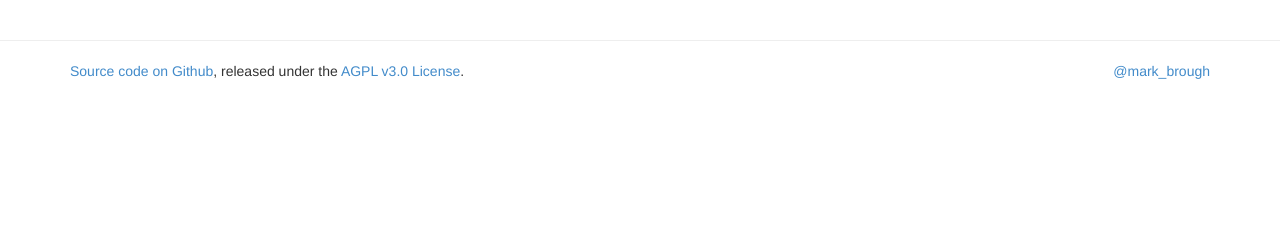
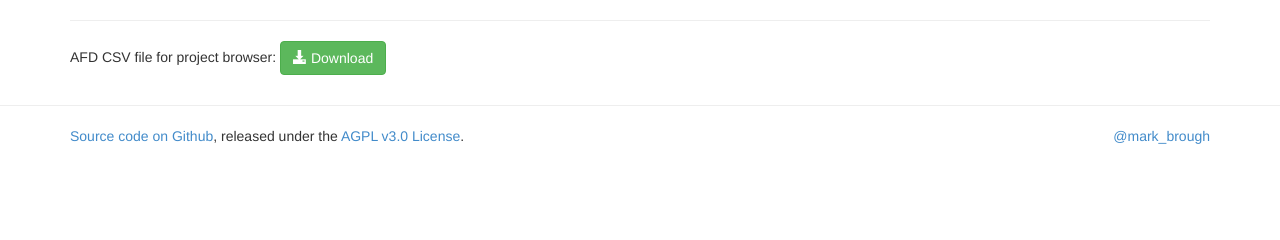
Before and after one commit to bsi-liberia/liberia-projects, a Flask app: page /iati_data_list/ in a window 1280 px wide. Shown: the part 148-388 px from the top of the page. Run offline with Flask 2, Linux system fonts and the light colour scheme; data that the repository does not hold is empty; parts of the project's set-up code (start-up, migrations or seed data) failed here and were passed over; some libraries are stand-ins or nearby versions.

Commit message:
Add download button for AFD CSV file

```diff
--- a/maediprojects/templates/iati_data_list.html
+++ b/maediprojects/templates/iati_data_list.html
@@ -20,7 +20,8 @@
     {% endfor %}
   </tbody>
 </table>
-
+<hr />
+<p>{{ _('AFD CSV file for project browser:') }} <a class="btn btn-success" href="{{url_for('maedi_activities_csv')}}"><span class="glyphicon glyphicon-download-alt"></span> {{ _('Download') }}</a></p>
 <script type="text/javascript">
 $(document).ready(function()
     {
```
